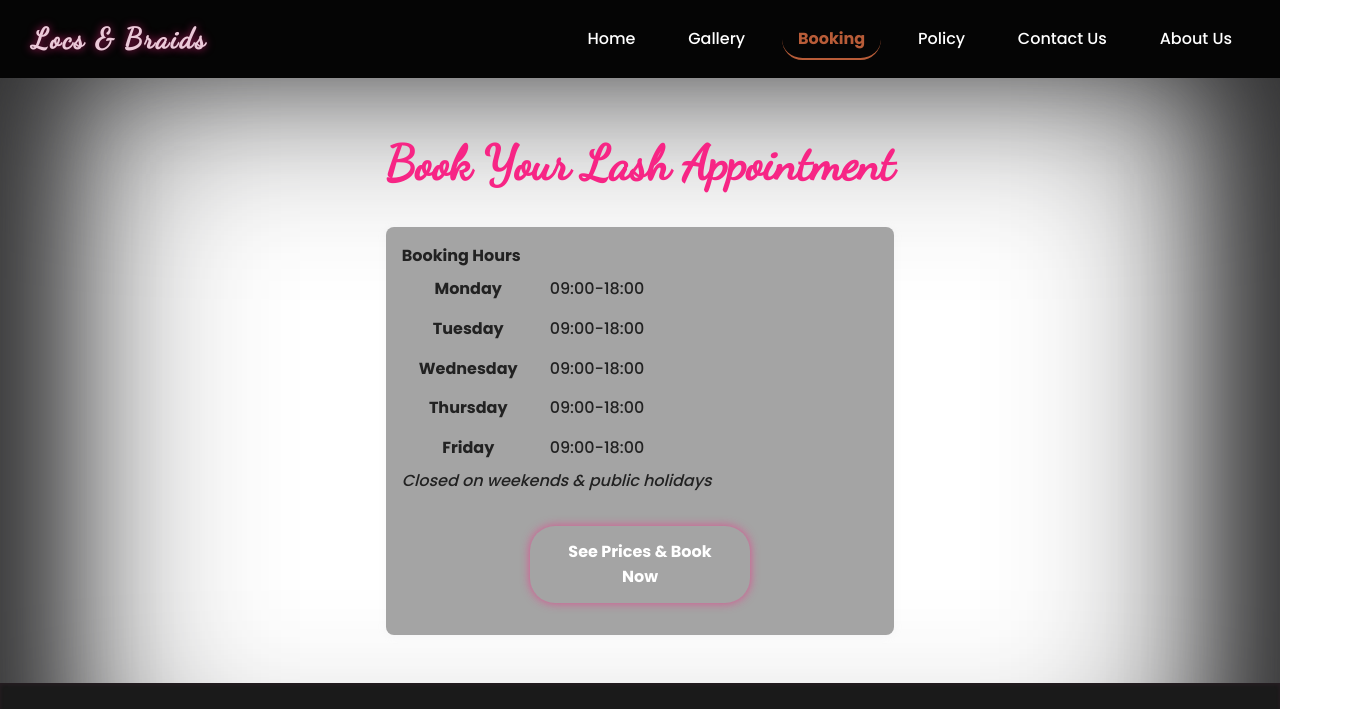
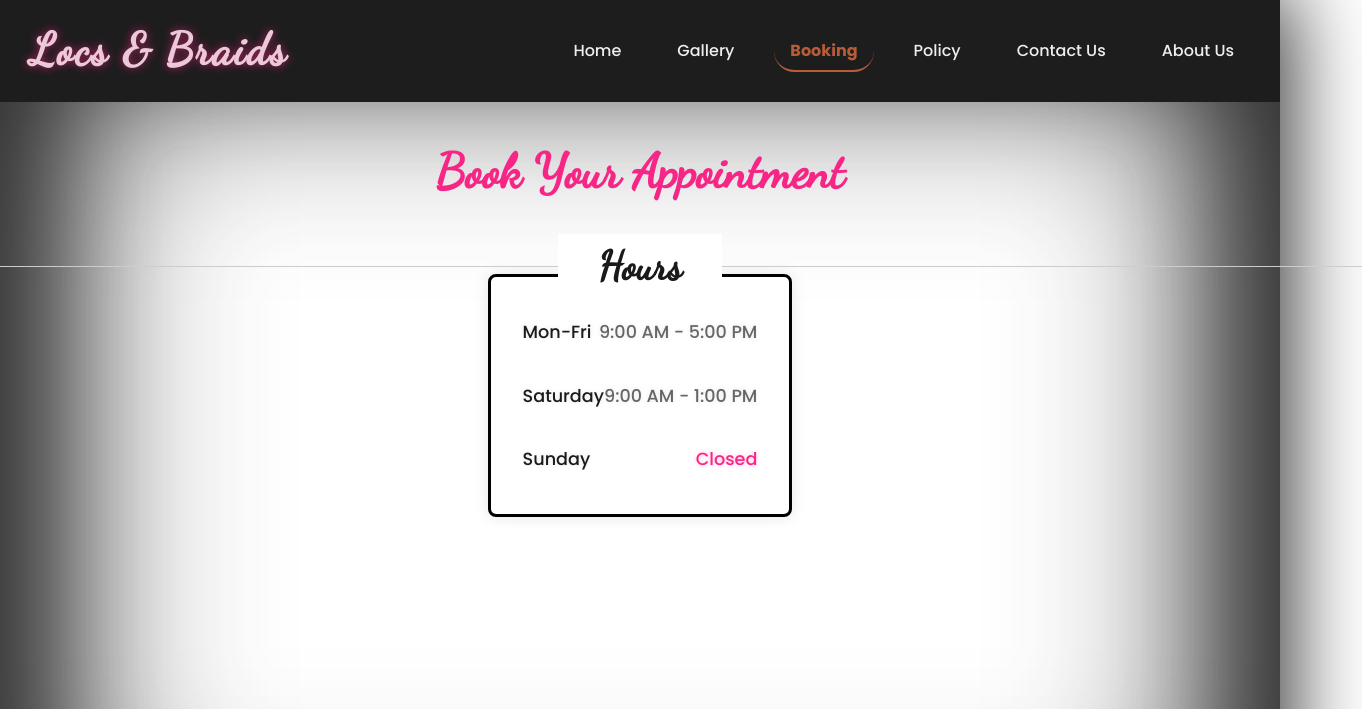
Before and after one commit to PStoppa7/locs-braids, a website: page public/booking.html in a window 1280 px wide. Shown: the top 709 px of the page, 1362 px wide, since content can reach past the window. Drawn offline with Linux system fonts and the light colour scheme.

Commit message:
changed font size and style

```diff
--- a/public/booking.html
+++ b/public/booking.html
@@ -45,33 +45,24 @@
   </header>
 
   <section id="booking" class="container">
-    <h2>Book Your Lash Appointment</h2>
+    <h2>Book Your Appointment</h2>
 
-    <div id="bookingSection">
-      <!-- Booking Hours -->
-      <div class="booking-hours" id="bookingHours">
-        <h4>Booking Hours</h4>
-        <div id="hoursTable">
-          <table>
-            <tbody>
-              <tr><th>Monday</th><td id="mondayHours">09:00-18:00</td></tr>
-              <tr><th>Tuesday</th><td id="tuesdayHours">09:00-18:00</td></tr>
-              <tr><th>Wednesday</th><td id="wednesdayHours">09:00-18:00</td></tr>
-              <tr><th>Thursday</th><td id="thursdayHours">09:00-18:00</td></tr>
-              <tr><th>Friday</th><td id="fridayHours">09:00-18:00</td></tr>
-            </tbody>
-          </table>
-        </div>
-        <em>Closed on weekends & public holidays</em>
-        <!-- Book Now button to show price list -->
-        <a
-          href="#priceListWrap"
-          class="btn"
-          id="showPriceBtn"
-          style="display:block; margin:2em auto 1em auto; max-width:220px; text-align:center;"
-        >
-          See Prices & Book Now
-        </a>
+    <!-- Booking Hours Section -->
+    <div class="section-title-wrapper">
+      <h3 class="section-title cursive">Hours</h3>
+    </div>
+    <div class="booking-hours">
+      <div class="hours-row">
+        <span class="day">Mon-Fri</span>
+        <span class="time">9:00 AM - 5:00 PM</span>
+      </div>
+      <div class="hours-row">
+        <span class="day">Saturday</span>
+        <span class="time">9:00 AM - 1:00 PM</span>
+      </div>
+      <div class="hours-row">
+        <span class="day">Sunday</span>
+        <span class="time closed">Closed</span>
       </div>
     </div>
 
--- a/public/style.css
+++ b/public/style.css
@@ -8,7 +8,7 @@
 }
 
 body {
- background: #313132;
+  background: #ffffff;
   /* Glowing effect: purple-pink and blue glows for a luxury vibe */
   box-shadow:
     0 0 120px 30px #313132 inset,   /* pinkish glow inner */
@@ -56,7 +56,6 @@
   font-weight: 700;
   border-bottom: 2px solid #b85c38;
 }
-
 
 .nav-links li a {
   text-decoration: none;
@@ -135,6 +134,7 @@
   border-radius: 0 0 0 15px;
   gap: 2rem;
   animation: slideIn 0.3s forwards;
+  z-index: 105;
 }
 
 @keyframes slideIn {
@@ -194,9 +194,10 @@
   overflow: hidden;
   text-overflow: ellipsis;
   text-shadow:
-    0 0 10px rgba(0, 0, 0, 0.8),
-    0 0 20px rgba(0, 0, 0, 0.6),
-    0 0 30px rgba(0, 0, 0, 0.4);
+    0 0 5px rgba(0, 0, 0, 0.9),
+    0 0 10px rgba(0, 0, 0, 0.7),
+    0 0 15px rgba(0, 0, 0, 0.5);
+  box-shadow: none;
 }
 
 @media (max-width: 768px) {
@@ -560,15 +561,141 @@
 #bookingForm {
   display: none;
 }
- html { scroll-behavior: smooth; }
-    .price-list { margin: 2em 0; }
-    .price-list table { width: 100%; border-collapse: collapse; }
-    .price-list th, .price-list td { padding: 8px; border: 1px solid #ddd; text-align: left; }
-    .booking-hours { background: #f9f9f9; padding: 1em; margin-bottom: 2em; border-radius: 5px; }
-    .booking-hours table { width: auto; margin: 0; }
-    .booking-hours th, .booking-hours td { padding: 6px 15px; border: none; }
-    .suggestion { color: #b85c38; font-weight: 500; margin-top: 1em; }
-    .available-slots { margin-top: 0.5em; }
+
+#booking.container {
+  display: flex;
+  flex-direction: column;
+  align-items: center;
+  justify-content: flex-start; /* Changed to flex-start to align content from top within the container */
+  min-height: 80vh;
+  margin: 0 auto;
+  padding: 2rem;
+}
+
+/* Booking Hours Section Styles */
+.section-title-wrapper {
+  position: relative;
+  margin-bottom: -1.5em;
+  z-index: 2;
+  text-align: center;
+}
+
+.section-title {
+  font-family: 'Dancing Script', cursive;
+  font-size: 2.5em;
+  color: #1a1a1a;
+  background-color: #ffffff;
+  padding: 0 1em;
+  display: inline-block;
+  position: relative;
+}
+
+.section-title::before,
+.section-title::after {
+  content: '';
+  position: absolute;
+  top: 50%;
+  width: 50vw;
+  height: 1px;
+  background: #ccc;
+  z-index: -1;
+}
+
+.section-title::before {
+  right: 100%; /* Place before the text */
+}
+
+.section-title::after {
+  left: 100%; /* Place after the text */
+}
+
+.booking-hours {
+  background: #ffffff;
+  border-radius: 8px;
+  border: 3px solid #000000;
+  box-shadow: 0 0 15px rgba(0, 0, 0, 0.1);
+  padding: 2em;
+  margin: 0 auto 2em auto;
+  max-width: 350px;
+  text-align: center;
+  position: relative;
+}
+
+.booking-hours::before {
+  content: '';
+  position: absolute;
+  top: -3px;
+  left: 50%;
+  transform: translateX(-50%);
+  width: 120px;
+  height: 3px;
+  background: #ffffff;
+  z-index: 1;
+}
+
+.hours-row {
+  display: flex;
+  justify-content: space-between;
+  align-items: center;
+  margin-bottom: 1em;
+  font-family: 'Poppins', sans-serif;
+  font-size: 1.1em;
+  color: #333;
+  padding: 0.5em 0;
+  text-shadow: 0 0 5px rgba(0, 0, 0, 0.1);
+  background: #ffffff;
+}
+
+.hours-row:last-child {
+  margin-bottom: 0;
+}
+
+.hours-row .day {
+  font-weight: 500;
+  color: #1a1a1a;
+  background: #ffffff;
+}
+
+.hours-row .time {
+  font-weight: 400;
+  color: #666;
+  background: #ffffff;
+}
+
+.hours-row .time.closed {
+  color: #f72585;
+  font-weight: 500;
+  text-shadow: 0 0 5px rgba(247, 37, 133, 0.3);
+  background: #ffffff;
+}
+
+/* Price List (hidden initially) */
+.price-list {
+  margin: 2em 0;
+}
+
+.price-list table {
+  width: 100%;
+  border-collapse: collapse;
+}
+
+.price-list th,
+.price-list td {
+  padding: 8px;
+  border: 1px solid #ddd;
+  text-align: left;
+}
+
+.suggestion {
+  color: #b85c38;
+  font-weight: 500;
+  margin-top: 1em;
+}
+
+.available-slots {
+  margin-top: 0.5em;
+}
+
 .available-slot-btn {
   margin: 0 0.25em 0.25em 0;
   background: #efd6c9;
@@ -578,10 +705,22 @@
   cursor: pointer;
   font-size: 0.95em;
 }
-    .available-slot-btn:hover { background: #b85c38; color: #fff; }
-    .style-desc { font-size: .95em; color: #666; }
+
+.available-slot-btn:hover {
+  background: #b85c38;
+  color: #fff;
+}
+
+.style-desc {
+  font-size: .95em;
+  color: #666;
+}
+
 /* Hide booking form, price table and service chooser by default */
-    #bookingForm, #priceListWrap, #serviceChooser { display: none; }
+#bookingForm, #priceListWrap, #serviceChooser {
+  display: none;
+}
+
 /* Service chooser hover effect */
 .service-choice {
   display: flex;
@@ -590,6 +729,7 @@
   margin: 2em 0 2em 0;
   flex-wrap: wrap;
 }
+
 .service-card {
   background: #fff;
   color: #a14a3c;
@@ -603,24 +743,29 @@
   position: relative;
   font-size: 1.1em;
 }
-    .service-card:hover, .service-card:focus {
+
+.service-card:hover,
+.service-card:focus {
   box-shadow: 0 4px 22px #f7258577;
   background: #ffe0f2;
   color: #b85c38;
   z-index: 2;
   transform: translateY(-8px) scale(1.04);
 }
+
 .service-card .service-title {
   font-size: 1.3em;
   font-weight: 600;
   margin-bottom: 0.5em;
   font-family: 'Poppins', sans-serif;
 }
+
 .service-card .service-desc {
   font-size: 0.98em;
   color: #6b4343;
   margin-bottom: 1em;
 }
+
 .service-card .pick-btn {
   display: inline-block;
   margin-top: 0.7em;
@@ -634,134 +779,7 @@
   cursor: pointer;
   transition: background 0.2s;
 }
-     .booking-hours {
-    width: auto;
-    margin: 0;
-    background: #a4a4a4; /* Light blush pink background */
-    border-radius: 8px;
-    box-shadow: 0 1px 8px #c9c9d422;
-  }
-  .booking-hours th, .booking-hours td {
-    padding: 6px 15px;
-    border: none;
-  }
+
 .service-card .pick-btn:hover {
   background: #b85c38;
 }
-    /* For large screens, keep price table and chooser centered */
-    #priceListWrap, #serviceChooser { max-width: 700px; margin: 2em auto; }
-
-    /* Minimal example styles to make it readable */
-    body {
-      font-family: 'Poppins', sans-serif;
-      background-color: #fff;
-      color: #222;
-      margin: 0;
-      padding: 0;
-    }
-
-    .btn {
-      background-color: #a4a4a4;
-      color: #fff;
-      border: none;
-      padding: 0.8em 1.5em;
-      border-radius: 25px;
-      cursor: pointer;
-      font-weight: 600;
-      font-size: 1em;
-      text-decoration: none;
-      display: inline-block;
-      transition: background-color 0.3s ease;
-    }
-    .btn:hover {
-      background-color: #352f30;
-    }
-
-    nav.navbar {
-      display: flex;
-      justify-content: space-between;
-      align-items: center;
-      padding: 1em 2em;
-      background-color: #050505;
-      color: white;
-    }
-    nav .logo {
-      font-family: 'Dancing Script', cursive;
-      font-size: 1.8em;
-      font-weight: 700;
-    }
-    nav .nav-links {
-      list-style: none;
-      display: flex;
-      gap: 1.3em;
-      margin: 0;
-      padding: 0;
-    }
-    nav .nav-links li a {
-      color: white;
-      text-decoration: none;
-      font-weight: 500;
-    }
-
-    .hamburger {
-      display: none;
-      flex-direction: column;
-      cursor: pointer;
-      gap: 5px;
-    }
-    .hamburger .bar {
-      width: 25px;
-      height: 3px;
-      background-color: white;
-      border-radius: 2px;
-    }
-
-    /* Responsive */
-    @media (max-width: 768px) {
-      .hamburger {
-        display: flex;
-      }
-      nav .nav-links {
-        position: absolute;
-        top: 60px;
-        right: 0;
-        background: #b94f5e;
-        flex-direction: column;
-        width: 200px;
-        display: none;
-      }
-      nav .nav-links.active {
-        display: flex;
-      }
-      nav .nav-links li {
-        padding: 1em;
-        border-bottom: 1px solid #8e3945;
-      }
-    }
-
-  #loader-wrapper {
-  position: fixed;
-  top: 0;
-  left: 0;
-  width: 100%;
-  height: 100%;
-  background: rgba(255, 255, 255, 0.8);
-  display: none;
-  justify-content: center;
-  align-items: center;
-  z-index: 9999;
-}
-
-#loader {
-  border: 6px solid #f3f3f3;
-  border-top: 6px solid #333;
-  border-radius: 50%;
-  width: 50px;
-  height: 50px;
-  animation: spin 1s linear infinite;
-}
-
-@keyframes spin {
-  0% { transform: rotate(0deg); }
-  100% { transform: rotate(360deg); }
-}
```
Lines whose indentation alone changed are shown as unchanged.
